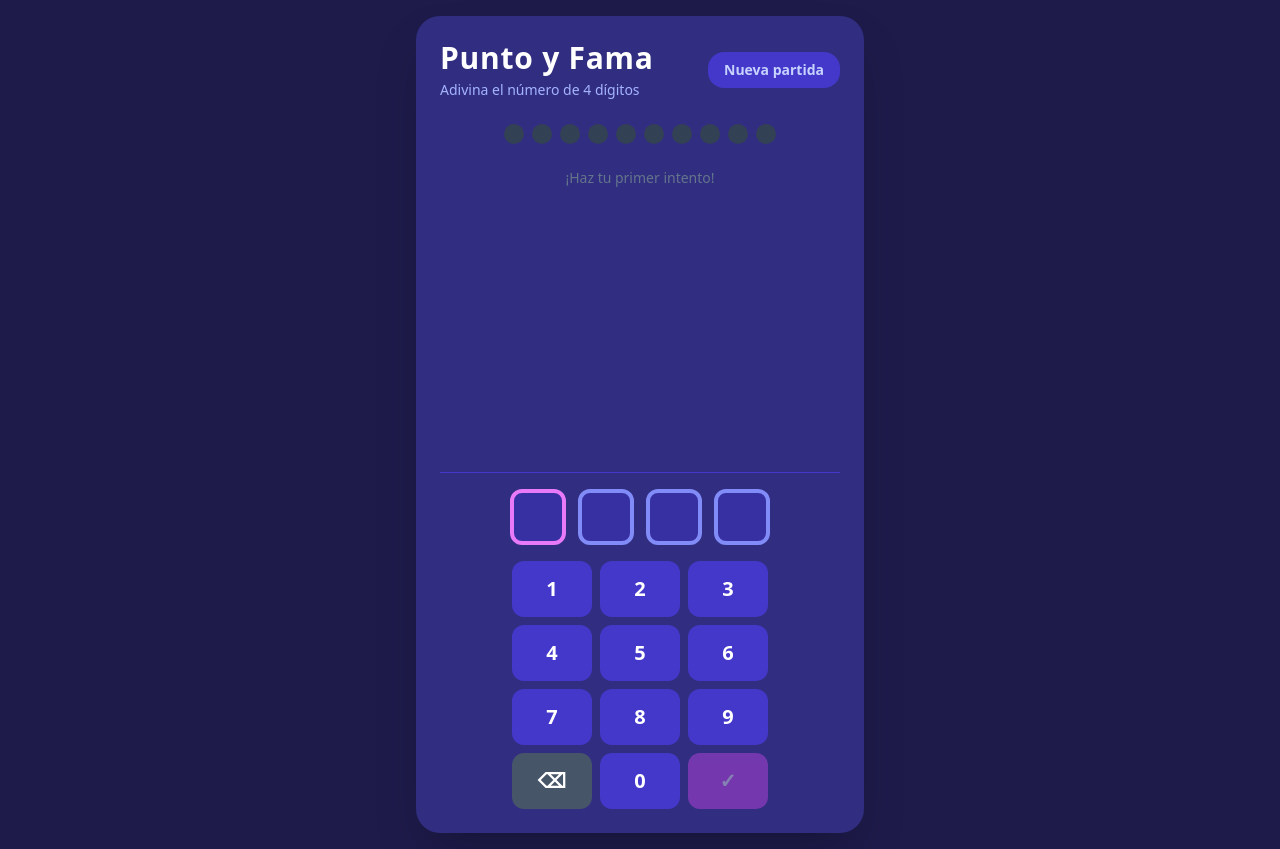
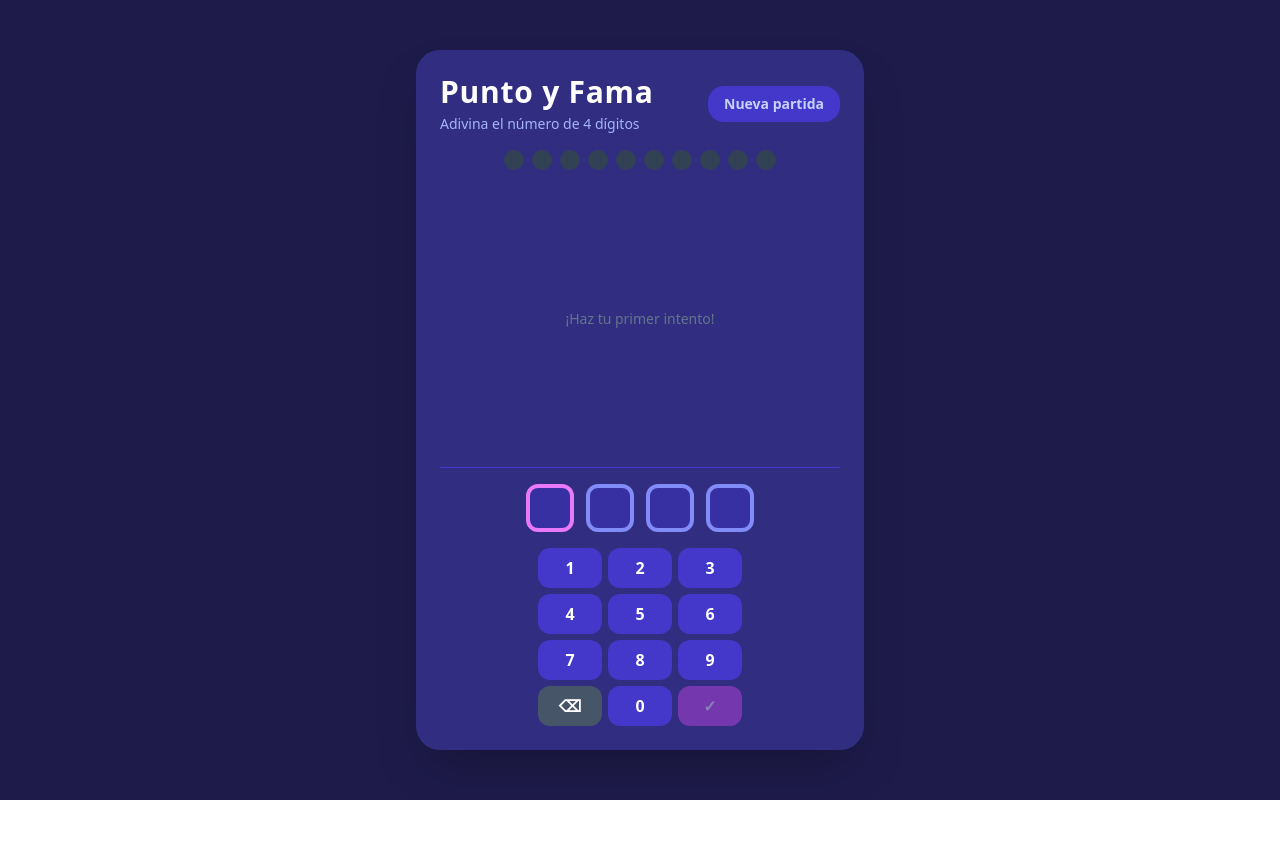
Before and after one commit to lpavia/PyF26, a React (Vite) app: page / in a window 1280 px wide. After the commit the page ends 800 px from the top, so only its background shows below. Built offline with nearby package versions, Linux system fonts and the light colour scheme.

Commit message:
Ventana scroleable de resultados

```diff
--- a/src/components/GameBoard.tsx
+++ b/src/components/GameBoard.tsx
@@ -8,7 +8,7 @@ export default function GameBoard() {
   const { secret, records, status, maxAttempts, submitGuess, resetGame } = useGame();
 
   return (
-    <div className="relative w-full max-w-md bg-indigo-900 rounded-3xl shadow-2xl p-6 flex flex-col gap-6">
+    <div className="relative w-full max-w-md bg-indigo-900 rounded-3xl shadow-2xl p-6 flex flex-col gap-4 h-[700px]">
       <div className="flex items-center justify-between">
         <div>
           <h1 className="text-3xl font-bold text-white tracking-wide">Punto y Fama</h1>
@@ -25,7 +25,7 @@ export default function GameBoard() {
 
       <AttemptsBar total={maxAttempts} used={records.length} />
 
-      <div className="min-h-[280px] flex flex-col justify-start">
+      <div className="flex-1 overflow-hidden">
         <GuessList records={records} />
       </div>
 
--- a/src/components/GuessInput.tsx
+++ b/src/components/GuessInput.tsx
@@ -72,8 +72,8 @@ export default function GuessInput({ status, onSubmit }: GuessInputProps) {
         {digits.map((digit, i) => (
           <div
             key={i}
-            className={`w-14 h-14 rounded-xl border-4 flex items-center justify-center
-              text-2xl font-bold text-white bg-indigo-800 transition-colors
+            className={`w-12 h-12 rounded-xl border-4 flex items-center justify-center
+              text-xl font-bold text-white bg-indigo-800 transition-colors
               ${i === highlightIndex && !disabled ? 'border-fuchsia-400' : 'border-indigo-400'}`}
           >
             {digit}
--- a/src/components/GuessList.tsx
+++ b/src/components/GuessList.tsx
@@ -22,9 +22,9 @@ export default function GuessList({ records }: GuessListProps) {
   }
 
   return (
-    <div className="flex flex-col gap-3 overflow-y-auto pr-1">
+    <div className="flex flex-col gap-2 overflow-y-auto h-full pr-1">
       {records.map((record, i) => (
-        <GuessRow key={i} record={record} />
+        <GuessRow key={i} index={i + 1} record={record} />
       ))}
       <div ref={bottomRef} />
     </div>
--- a/src/components/GuessRow.tsx
+++ b/src/components/GuessRow.tsx
@@ -2,18 +2,20 @@ import { type GuessRecord } from '../game/logic';
 
 interface GuessRowProps {
   record: GuessRecord;
+  index: number;
 }
 
-export default function GuessRow({ record }: GuessRowProps) {
+export default function GuessRow({ record, index }: GuessRowProps) {
   const chips = record.result.split('');
 
   return (
-    <div className="flex items-center gap-3 animate-slide-in">
+    <div className="flex items-center gap-2 animate-slide-in">
+      <span className="text-xs font-bold text-slate-500 w-4 text-right shrink-0">{index}</span>
       <div className="flex gap-2">
         {record.guess.split('').map((digit, i) => (
           <div
             key={i}
-            className="w-12 h-12 rounded-xl flex items-center justify-center text-xl font-bold bg-slate-600 text-slate-300"
+            className="w-10 h-10 rounded-xl flex items-center justify-center text-base font-bold bg-slate-600 text-slate-300"
           >
             {digit}
           </div>
@@ -27,7 +29,7 @@ export default function GuessRow({ record }: GuessRowProps) {
           chips.map((char, i) => (
             <span
               key={i}
-              className={`w-8 h-8 rounded-lg flex items-center justify-center text-sm font-extrabold shadow
+              className={`w-6 h-6 rounded-md flex items-center justify-center text-xs font-extrabold shadow
                 ${char === 'F'
                   ? 'bg-fuchsia-500 text-white'
                   : 'bg-amber-400 text-amber-900'
--- a/src/components/NumPad.tsx
+++ b/src/components/NumPad.tsx
@@ -21,7 +21,7 @@ export default function NumPad({ onDigit, onBackspace, onSubmit, disabled, fille
   };
 
   return (
-    <div className="grid grid-cols-3 gap-2">
+    <div className="grid grid-cols-3 gap-1.5">
       {ROWS.flat().map((key) => {
         const isSubmit = key === '✓';
         const isBack = key === '⌫';
@@ -33,7 +33,7 @@ export default function NumPad({ onDigit, onBackspace, onSubmit, disabled, fille
             onClick={() => handleClick(key)}
             disabled={isDisabled}
             className={`
-              w-20 h-14 rounded-xl text-xl font-bold active:scale-95 transition-all select-none
+              w-16 h-10 rounded-xl text-base font-bold active:scale-95 transition-all select-none
               disabled:opacity-40 disabled:cursor-not-allowed disabled:active:scale-100
               ${isSubmit
                 ? 'bg-fuchsia-500 hover:bg-fuchsia-400 text-white'
```
Also changed, not shown: 5 other files (tests, documents, lock files or other folders).
